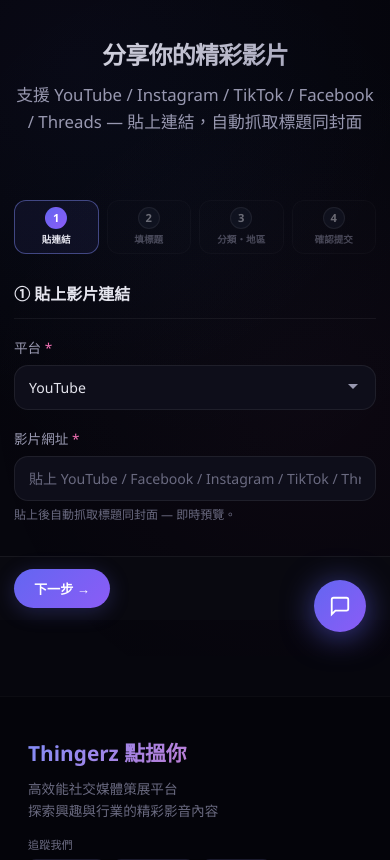
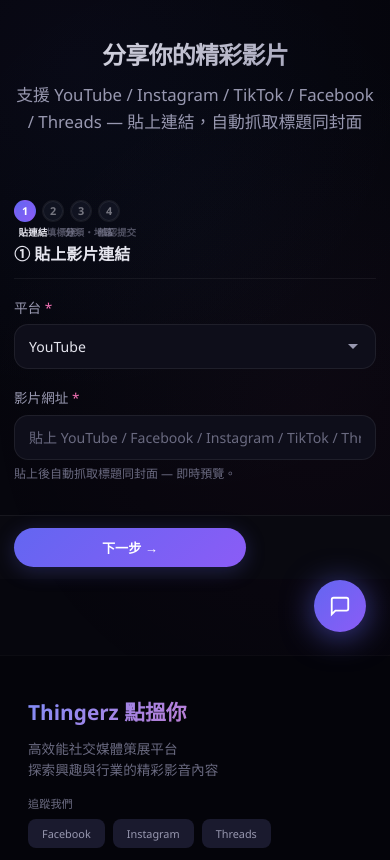
Before and after one commit to gbeoho/Thingerz, a Flask app: page /submit in a window 390 px wide. Shown: the part 188-1048 px from the top of the page. Run offline with Flask 3, Linux system fonts and the light colour scheme; data comes from the database, SQL or seed files in the repository; some libraries are stand-ins or nearby versions.

Commit message:
Grok 99-score polish: /api/video-preview now returns YouTube title via oEmbed; wizard auto-fills 中文標題 + shows ✓已自動填入 hint; mobile progress -> 22px dots + current-step label; wizard-nav + safe-area-inset-bottom + next/submit max-width to avoid chat-bubble overlap

```diff
--- a/app.py
+++ b/app.py
@@ -9,6 +9,7 @@ import json
 import threading
 import time
 import urllib.request
+import urllib.parse
 import zlib
 from datetime import datetime
 from collections import Counter
@@ -1957,8 +1958,19 @@ def api_video_preview():
         thumb = get_platform_thumb(platform, pid) or ''
     except Exception:
         thumb = ''
+    # Best-effort title via YouTube oEmbed (auto-filled into the 中文標題 field by the
+    # wizard so the submitter edits instead of retypes). Non-YouTube / fetch failure -> ''.
+    title = ''
+    if platform == 'youtube' and pid:
+        try:
+            o = json.load(urllib.request.urlopen(
+                'https://www.youtube.com/oembed?url=' + urllib.parse.quote(f'https://www.youtube.com/watch?v={pid}') + '&format=json',
+                timeout=4))
+            title = (o.get('title') or '')[:100]
+        except Exception:
+            title = ''
     return jsonify({'ok': True, 'platform': platform, 'platform_id': pid,
-                    'thumbnail_url': thumb})
+                    'thumbnail_url': thumb, 'title': title})
 
 
 # ==================== ADMIN ROUTES ====================
--- a/templates/base.html
+++ b/templates/base.html
@@ -343,7 +343,7 @@
 
         /* Submit wizard — multi-step with progress + live link preview */
         .wizard-progress{display:flex;gap:8px;margin-bottom:28px}
-        .wstep{flex:1;display:flex;flex-direction:column;align-items:center;gap:6px;padding:12px 8px;border-radius:12px;background:rgba(255,255,255,.02);border:1px solid rgba(255,255,255,.05);opacity:.45;transition:all .25s}
+        .wstep{flex:1;display:flex;flex-direction:column;align-items:center;gap:6px;padding:12px 8px;border-radius:12px;background:rgba(255,255,255,.02);border:1px solid rgba(255,255,255,.05);opacity:.45;transition:all .25s;position:relative}
         .wstep.active{opacity:1;border-color:rgba(129,140,248,.45);background:rgba(99,102,241,.08)}
         .wstep.done{opacity:.9;border-color:rgba(52,211,153,.3)}
         .ws-num{width:26px;height:26px;border-radius:50%;background:#1a1e2e;border:1px solid rgba(255,255,255,.14);display:flex;align-items:center;justify-content:center;font-size:.78rem;font-weight:700;color:#e4e4ed}
@@ -400,8 +400,24 @@
         @media(max-width:1100px){.news-pick-grid{grid-template-columns:repeat(2,1fr)}}
         @media(max-width:600px){.news-pick-grid{grid-template-columns:1fr 1fr;gap:10px}}
         @media(max-width:768px){
-            .wizard-nav{position:sticky;bottom:0;background:rgba(10,10,18,.94);backdrop-filter:blur(12px);-webkit-backdrop-filter:blur(12px);padding:12px 14px;border-top:1px solid rgba(255,255,255,.06);z-index:60;margin:0 -14px}
+            .wizard-nav{position:sticky;bottom:0;background:rgba(10,10,18,.94);backdrop-filter:blur(12px);-webkit-backdrop-filter:blur(12px);padding:12px 14px calc(12px + env(safe-area-inset-bottom));border-top:1px solid rgba(255,255,255,.06);z-index:60;margin:0 -14px}
+            /* compact: keep the wizard nav free from the chat bubble in bottom-right */
+            .wizard-nav{justify-content:flex-start;gap:10px}
+            .wizard-nav #wNext,.wizard-nav #wSubmit{flex:1;max-width:64%;justify-content:center}
             .dchip-label{font-size:.78rem;padding:8px 14px}
+            /* progress -> dots + current-step label on the smallest phones */
+            .wizard-progress{margin-bottom:20px}
+            .wstep{flex-direction:row;justify-content:center;padding:8px 4px;min-width:0}
+            .wstep .ws-label{display:none}
+            .wstep.active .ws-label{display:none}
+        }
+        @media(max-width:480px){
+            .wizard-progress{display:flex;gap:6px;align-items:center}
+            .wstep{flex:0 0 auto;width:22px;height:22px;padding:0;border-radius:50%;background:rgba(255,255,255,.04);border:1px solid rgba(255,255,255,.1);opacity:.5}
+            .wstep .ws-num{width:100%;height:100%;font-size:.68rem}
+            .wstep.done{background:rgba(16,185,129,.25);border-color:rgba(16,185,129,.4)}
+            .wstep.active{background:linear-gradient(135deg,#6366f1,#8b5cf6);border-color:transparent;opacity:1}
+            .wstep .ws-label{display:inline !important;font-size:.6rem;margin-left:8px;position:absolute;white-space:nowrap;left:50%;transform:translateX(-50%);top:calc(100% + 4px);color:#9898b0}
         }
 
         .success-message{text-align:center;padding:80px 24px;background:#11111d;border-radius:18px;border:1px solid rgba(255,255,255,.05)}
--- a/templates/submit.html
+++ b/templates/submit.html
@@ -124,6 +124,7 @@
             <div class="form-row">
                 <label for="title_zh">中文標題 <span class="required">*</span></label>
                 <input type="text" name="title_zh" id="title_zh" class="input" placeholder="為你的影片取一個吸引人的中文標題" required maxlength="100">
+                <small class="form-hint" id="titleAutoHint" style="display:none;color:#10b981">✓ 已自動填入影片標題（可修改）</small>
             </div>
             <div class="form-row">
                 <label for="title_en">英文標題</label>
@@ -379,6 +380,15 @@
                         up.onload = function(){ if (previewImg && previewImg.src !== hi) previewImg.src = hi; };
                         up.src = hi;
                     }
+                    // 自動回填中文標題 (如未手動輸入/仍係預設值) — 「魔法」位
+                    if (d.title) {
+                        var tz = document.getElementById('title_zh');
+                        if (tz && !tz.value.trim()) {
+                            tz.value = d.title;
+                            var hint = document.getElementById('titleAutoHint');
+                            if (hint) hint.style.display = 'block';
+                        }
+                    }
                 } else {
                     previewMsg.className='err';
                     previewMsg.textContent='暫時讀唔到條連結，但你都可以繼續。';
```
